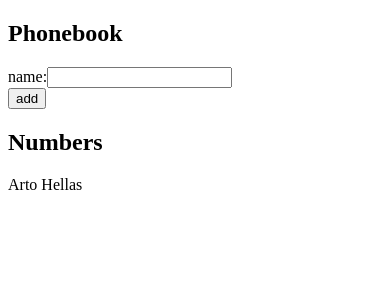
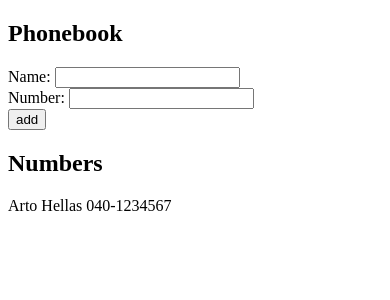
Before and after one commit to CKGHarju/fso-part2, a React (Create React App) app in the folder phonebook/: page / in a window 390 px wide. Shown: the top 300 px of the page. Built offline with nearby package versions, Linux system fonts and the light colour scheme; the HTML template or start-up script is replaced by a standard one.

Commit message:
2.8 phonebook

```diff
--- a/phonebook/src/App.js
+++ b/phonebook/src/App.js
@@ -2,9 +2,14 @@ import React, { useState } from 'react'
 
 const App = () => {
   const [ persons, setPersons ] = useState([
-    { name: 'Arto Hellas' }
+    { name: 'Arto Hellas', number: '040-1234567' }
   ])
   const [ newName, setNewName ] = useState('')
+  const [ newNumber, setNewNumber ] = useState('')
+
+  const styles = {
+    label: { display: 'block' }
+  }
 
   const handleSubmit = (event) => {
     event.preventDefault()
@@ -12,20 +17,27 @@ const App = () => {
     if (isDuplicate) return window.alert(`${newName} is already added to phonebook`)
 
     const person = {
-      name: newName
+      name: newName,
+      number: newNumber,
     }
 
     setPersons([...persons, person])
   }
 
+  const Person = ({person}) => (
+    <p>{person.name} {person.number}</p>
+  )
+
   return (
     <div>
       <h2>Phonebook</h2>
       <form onSubmit={handleSubmit}>
-        <div>
-          <label>name:</label>
-          <input value={newName} onChange={e => setNewName(e.target.value)}/>
-        </div>
+        <label htmlFor="name" style={styles.label}>
+          Name: <input type='text' id='name' value={newName} onChange={e => setNewName(e.target.value)}/>
+        </label>
+        <label htmlFor="phone" style={styles.label}>
+          Number: <input type='text' id='phone' value={newNumber} onChange={e => setNewNumber(e.target.value)}/>
+        </label>
         <div>
           <button
             type="submit">
@@ -35,7 +47,7 @@ const App = () => {
       </form>
       <h2>Numbers</h2>
       <div>
-        {persons.map(person => <p key={person.name}>{person.name}</p>)}
+        {persons.map(person => <Person key={person.name} person={person}/>)}
       </div>
     </div>
   )
```
